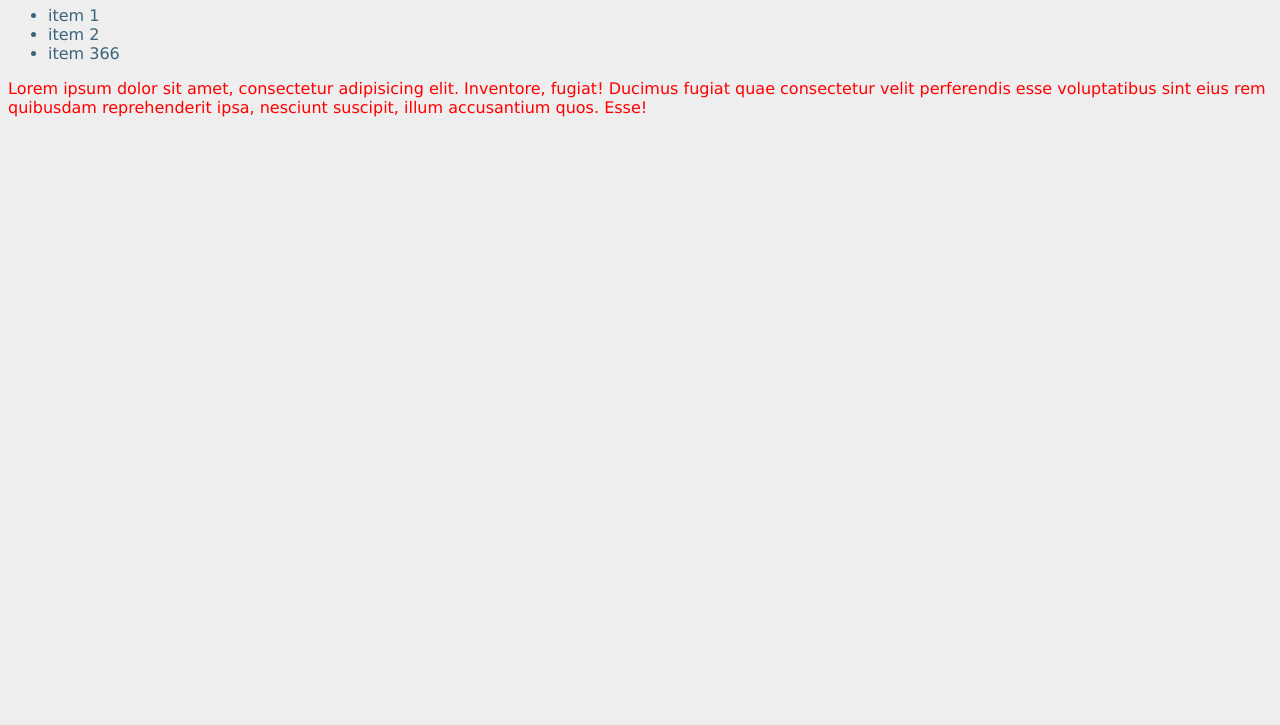
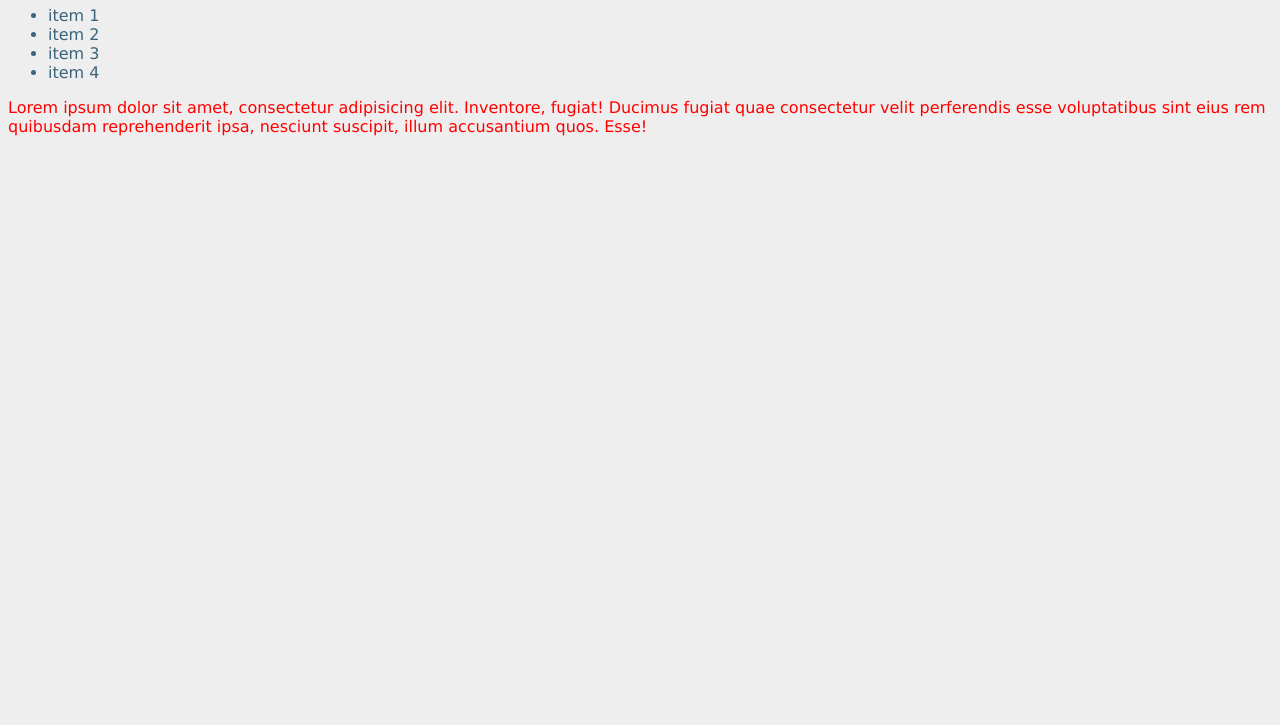
Before and after one commit to Klesserr/PruebaDeGit, a plain HTML site: page index.html in a window 1280 px wide. Shown: the part 75-800 px from the top of the page. Drawn offline with Linux system fonts and the light colour scheme.

Commit message:
item 4 agregado

```diff
--- a/index.html
+++ b/index.html
@@ -11,7 +11,8 @@
     <ul>
         <li>item 1</li>
         <li>item 2</li>
-        <li>item 366</li>
+        <li>item 3</li>
+        <li>item 4</li>
     </ul>
     <p>Lorem ipsum dolor sit amet, consectetur adipisicing elit. Inventore, fugiat! Ducimus fugiat quae consectetur velit perferendis esse voluptatibus sint eius rem quibusdam reprehenderit ipsa, nesciunt suscipit, illum accusantium quos. Esse!</p>
 </body>
```
